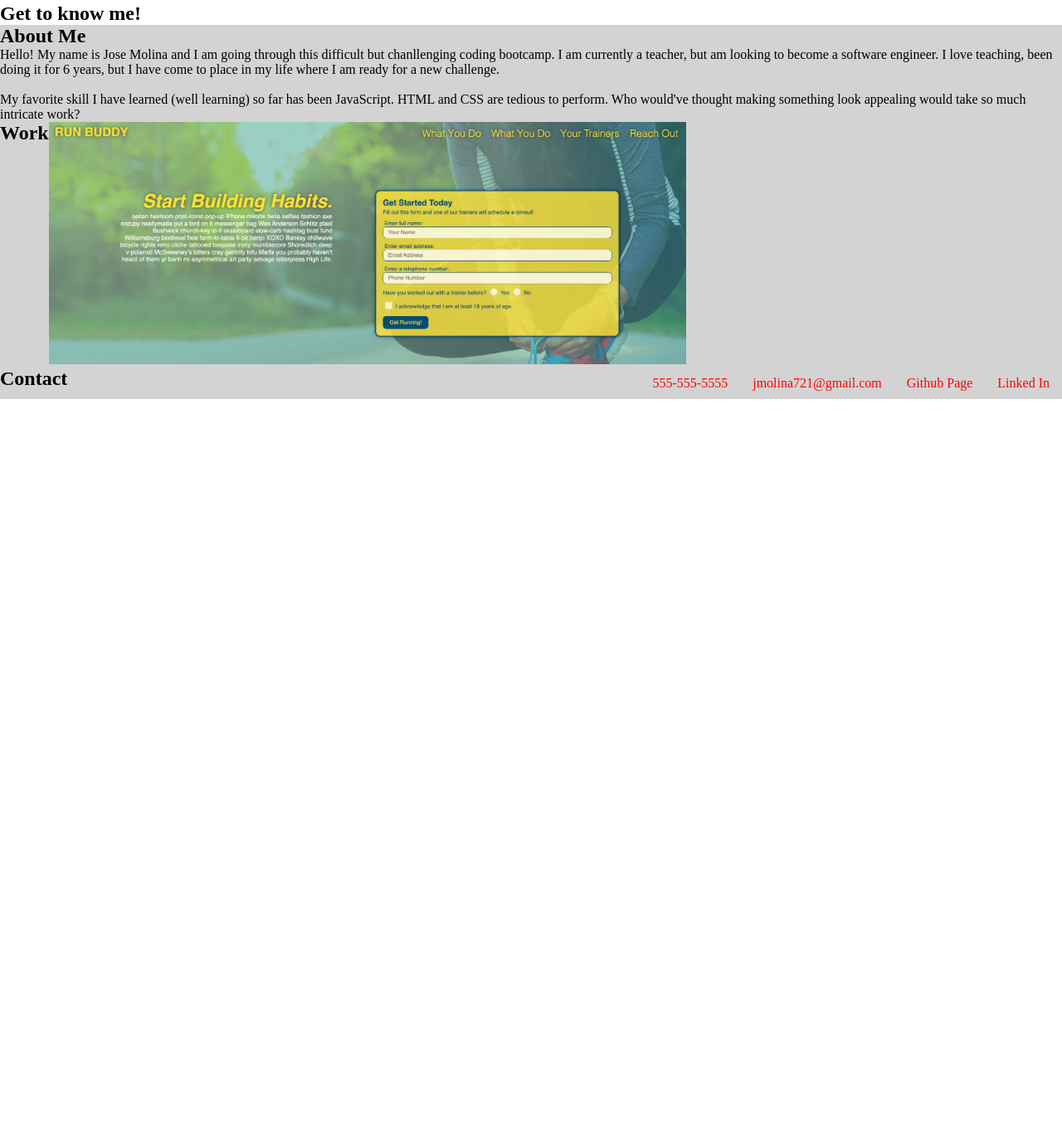
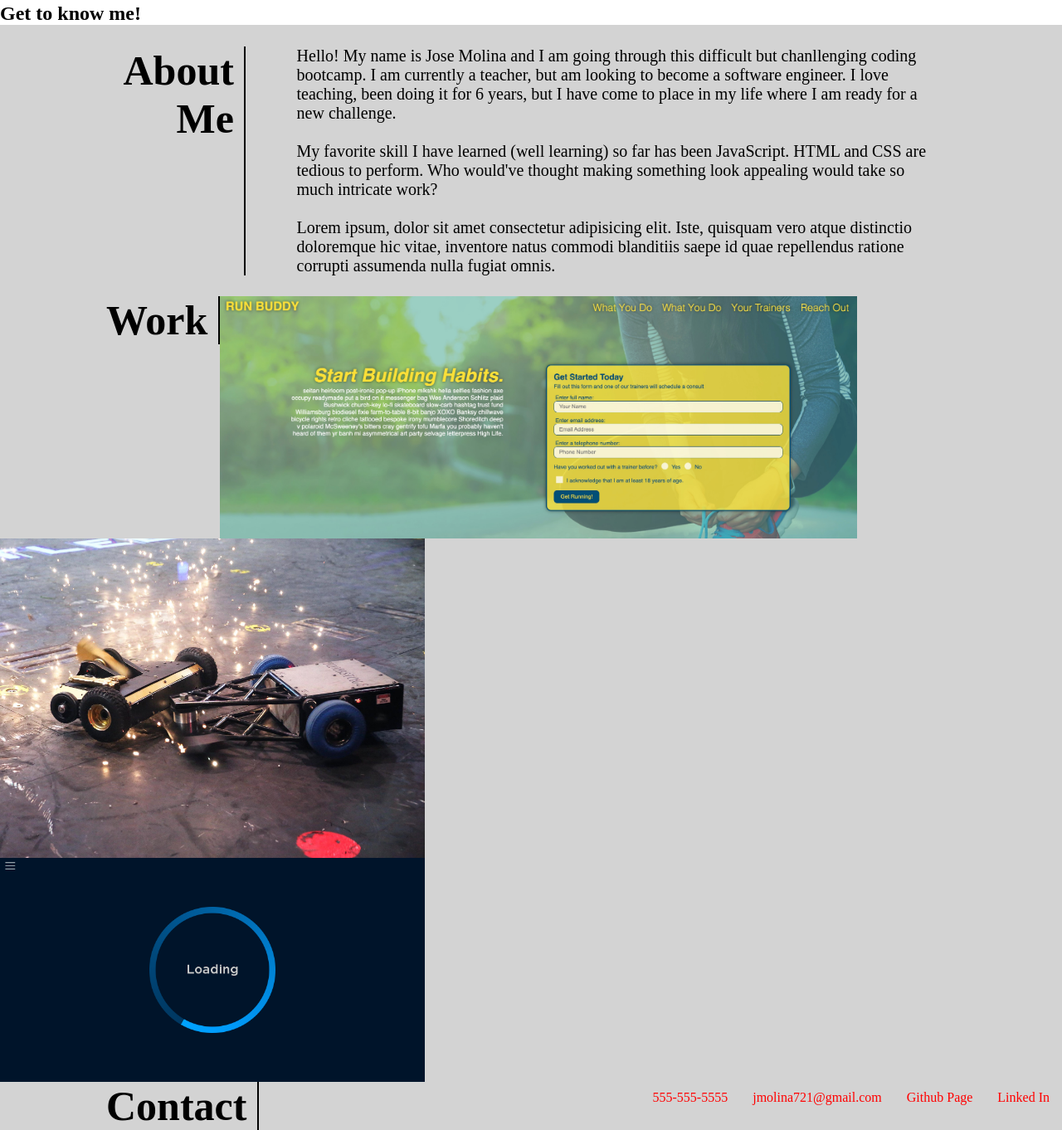
Before and after one commit to jmol721/Jose-Molina-Project-2, a plain HTML site: page index.html in a window 1280 px wide. Shown: the part 218-1580 px from the top of the page at 83% size. Before the commit the page ends 800 px from the top, so only its background shows below. Drawn offline with Linux system fonts and the light colour scheme.

Commit message:
about me section

```diff
--- a/assets/style.css
+++ b/assets/style.css
@@ -53,21 +53,45 @@ header nav ul li a {
 .main-body {
     background-color: #d3d3d3;
     display: flex;
-    display: inline-block;
+    flex-direction: column;
 }
 
 .main-body h2 {
     float: left;
+    border-right: 2px solid black;
+    padding-right: 1%;
+    font-size: 50px;
+    text-align: right;
+    margin-left: 10%
 }
 
 .main-body-text {
-    float: right;
-    flex: block;
+    padding-left: 5%;
+    padding-right: 10%;
+    font-size: 20px;
+}
+
+.about-me {
+    padding: 2%;
+    display: flex;
 }
 
 .run-buddy img {
     width: 60%;
     height: auto;
+    display: flex;
+}
+
+.robot-gladiators img {
+    width: 40%;
+    height: auto;
+    display: flex;
+}
+
+.loading-screen img {
+    width: 40%;
+    height: auto;
+    display: flex;
 }
 
 .contact {
--- a/index.html
+++ b/index.html
@@ -40,8 +40,8 @@
 
     <section class="main-body">
         <!-- About me -->
-        <div id="about-me">
-            <h2>About Me</h2>
+        <div id="about-me" class="about-me">
+            <h2>About <br> Me</h2>
                 <div class="main-body-text">
                     <p>
                         Hello! My name is Jose Molina and I am going through this difficult but chanllenging coding bootcamp.
@@ -51,6 +51,10 @@
                         <br>
                         My favorite skill I have learned (well learning) so far has been JavaScript. HTML and CSS are tedious to perform. Who would've
                         thought making something look appealing would take so much intricate work?
+                        <br>
+                        <br>
+                        Lorem ipsum, dolor sit amet consectetur adipisicing elit. Iste, quisquam vero atque distinctio doloremque hic vitae, inventore
+                        natus commodi blanditiis saepe id quae repellendus ratione corrupti assumenda nulla fugiat omnis.
                     </p>
                 </div>
         </div>
@@ -60,6 +64,14 @@
             <h2>Work</h2>
                 <div class="run-buddy">
                     <img src="./assets/images/RunBuddy.jpg" alt="run buddy homescreen">
+                </div>
+
+                <div class="robot-gladiators">
+                    <img src="./assets/images/batttlerobots.jpeg" alt="robots fighting each other">
+                </div>
+
+                <div class="loading-screen">
+                    <img src="./assets/images/Loadingscreen.png" alt="loading screen">
                 </div>
         </div>
 
```
Also changed, not shown: assets/images/Loadingscreen.png (added), assets/images/batttlerobots.jpeg (added).
